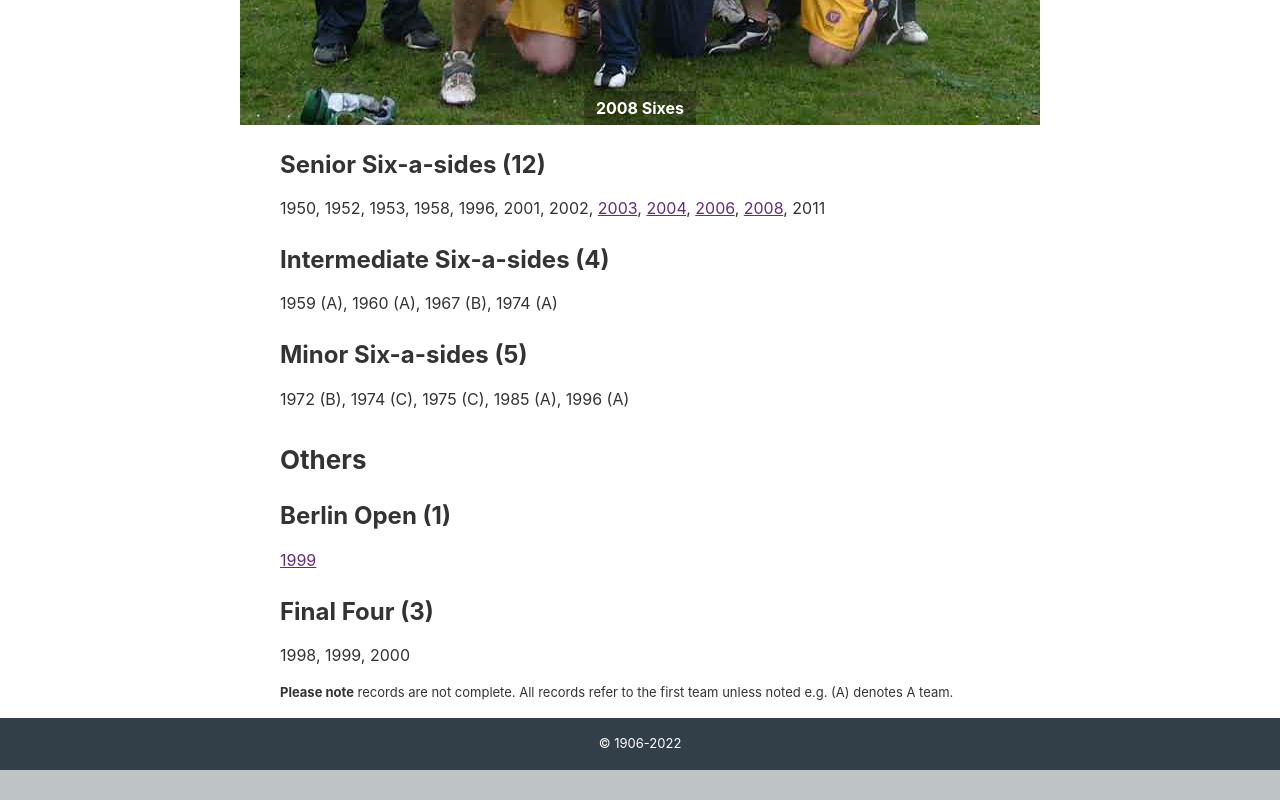
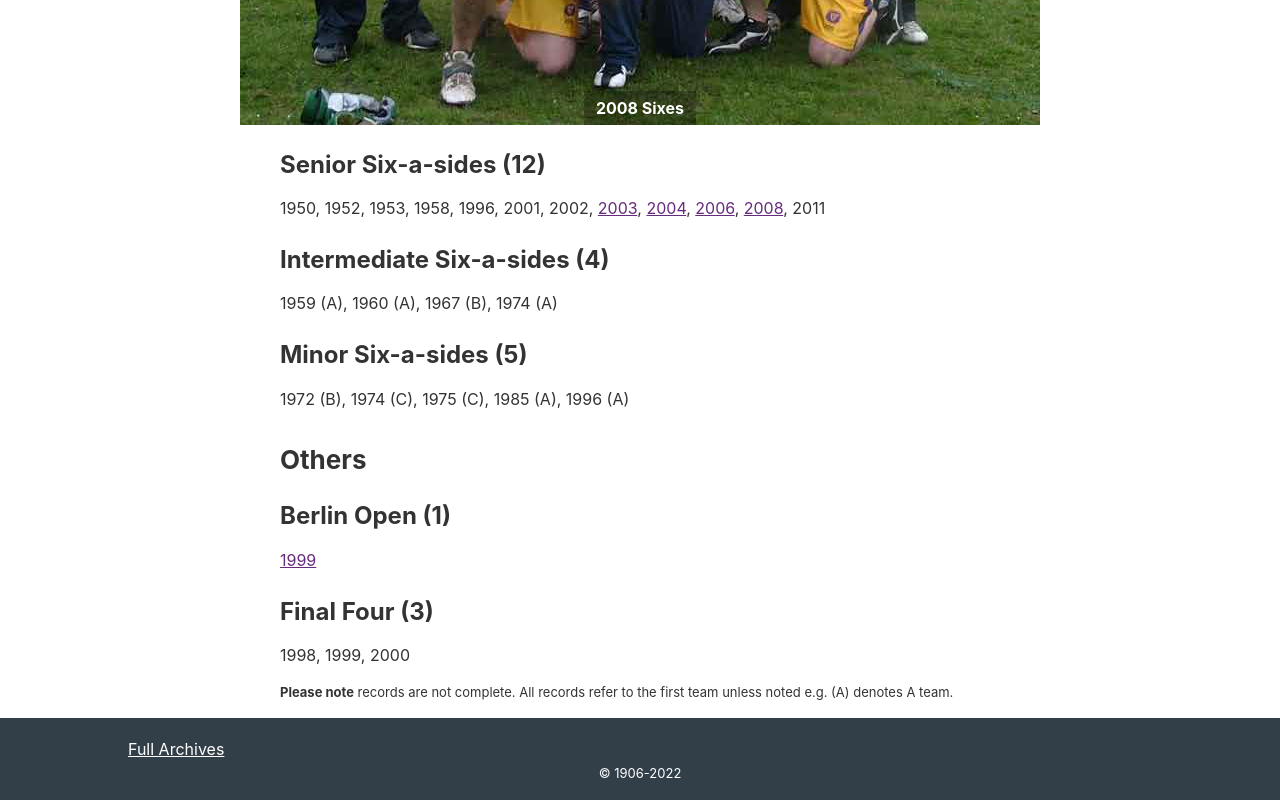
Before and after one commit to south-lacrosse/purley-www, an Astro site: page / in a window 1280 px wide. Shown: the part 3407-4207 px from the top of the page. Before the commit the page ends 4177 px from the top, so only its background shows below. Built offline with nearby package versions, Linux system fonts and the light colour scheme; Astro itself is replaced by a stand-in of ours.

Commit message:
home page: add footer link to full archives

```diff
--- a/src/pages/index.astro
+++ b/src/pages/index.astro
@@ -171,4 +171,7 @@ import img_20080419_sixes_1 from '~/archives/2008/20080419-sixes-1.jpg';
 			unless noted e.g. (A) denotes A team.
 		</p>
 	</article>
+	<nav slot="related" class="related-nav" aria-label="Secondary">
+		<a href="1" class="related-link related-simple-link">Full Archives</a>
+	</nav>
 </BaseLayout>
--- a/src/styles/global.css
+++ b/src/styles/global.css
@@ -260,6 +260,10 @@ blockquote::before {
 	color: var(--white-text);
 	line-height: 1.875;
 }
+.related-simple-link {
+	padding: 0;
+	display: initial;
+}
 .related-link:visited {
 	color: var(--white-text);
 }
```
